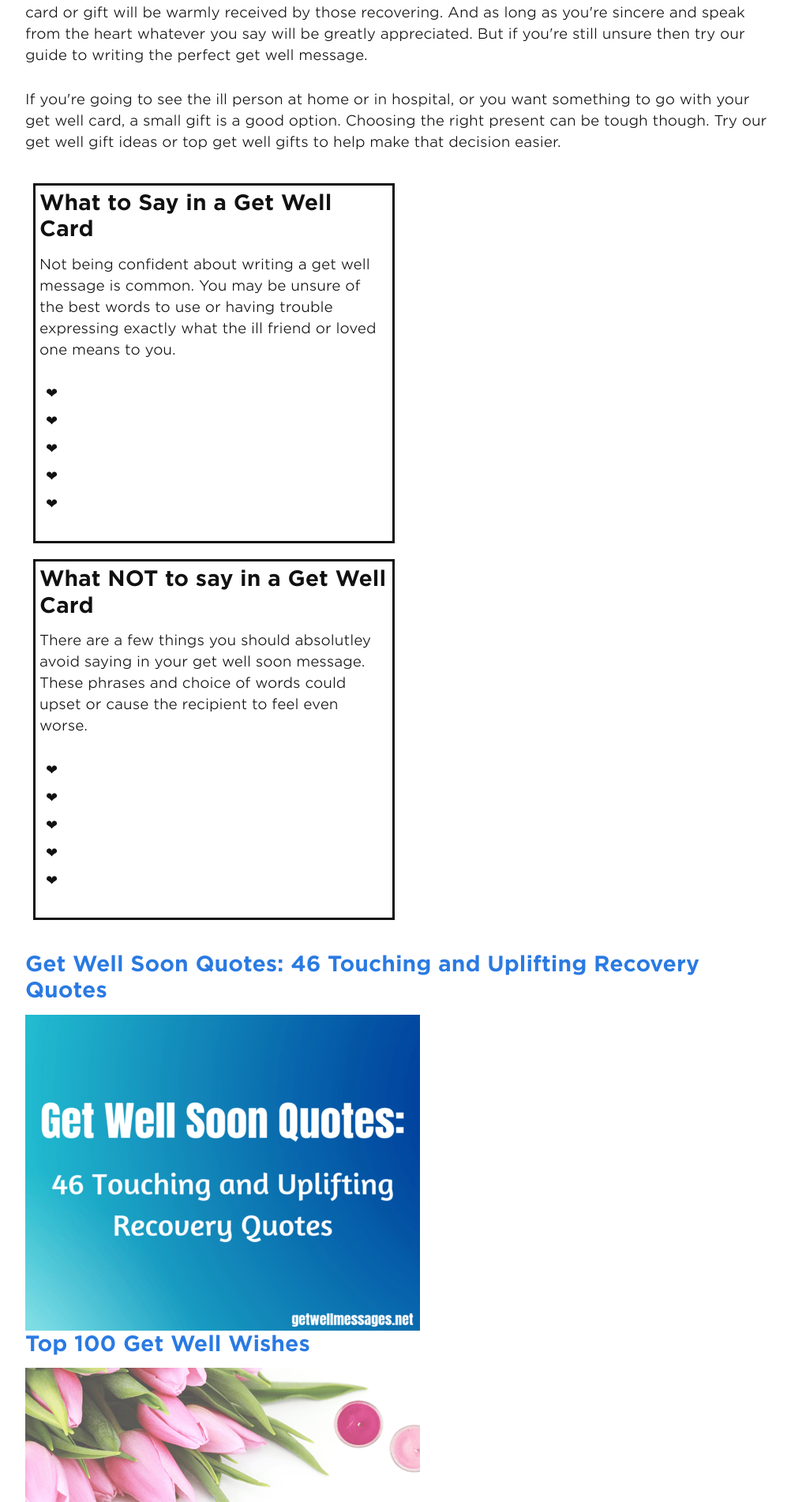
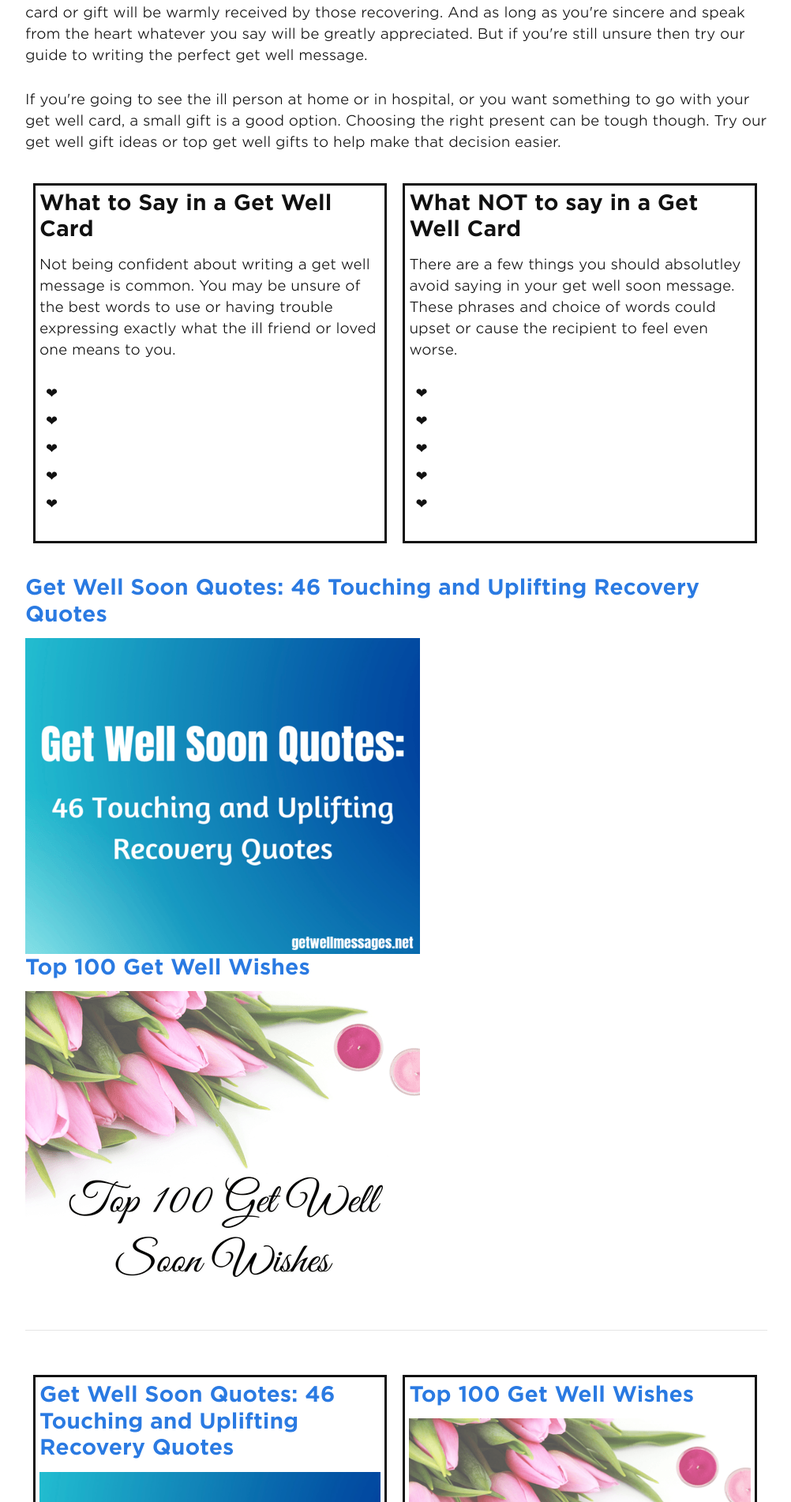
Before and after one commit to andyml123/andyml123.github.io, a Jekyll site: the page built from imagetest.md, in a window 1280 px wide. Shown: the part 2752-4654 px from the top of the page at 79% size, without its empty margins (138-1140 px from the left). Built offline with Jekyll 4.4.1, drawn with Linux system fonts in a browser that asks for light colours.

Commit message:
Update _layout.scss

```diff
--- a/_sass/_layout.scss
+++ b/_sass/_layout.scss
@@ -519,7 +519,7 @@ font-size:10px;
 
 .column {
     float: left;
-    width: 47%;
+    width: 46%;
     border-style:solid;
     margin: 10px;
     padding: 5px;
```
